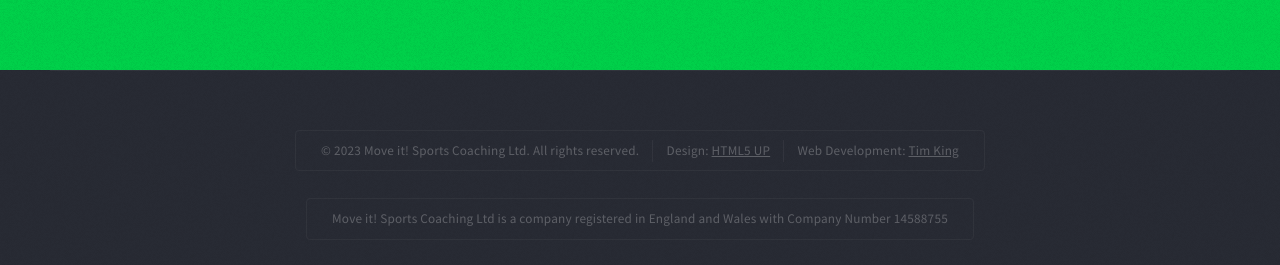
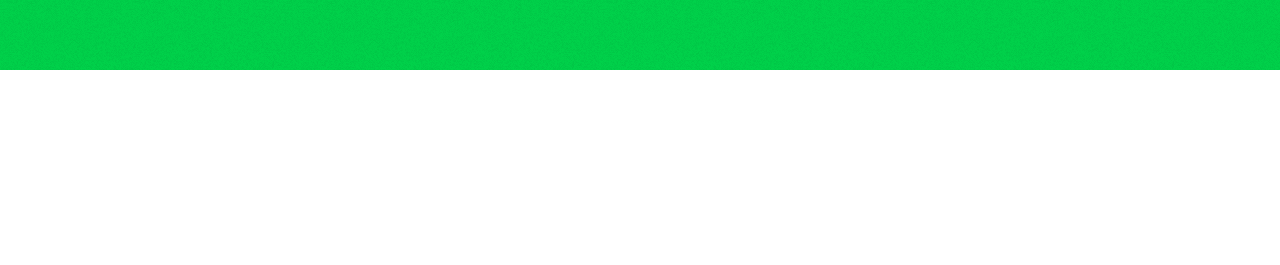
Before and after one commit to Kingtim11/move-it-sports-coaching, a React (Create React App) app: page /bookings in a window 1280 px wide. Shown: the part 1162-1427 px from the top of the page. After the commit the page ends 1232 px from the top, so only its background shows below. Built offline with nearby package versions, Linux system fonts and the light colour scheme.

Commit message:
Footer removed from all pages apart from HomePage

```diff
--- a/src/pages/BookingPage.jsx
+++ b/src/pages/BookingPage.jsx
@@ -1,24 +1,8 @@
 import React from "react";
-import { Link } from "react-router-dom";
 import Bookings from "../components/Bookings";
 import Sections from "../components/Sections";
 
 export default function BookingPage() {
-    function FooterSection() {
-        return (
-            <div id="copyright">
-                <ul>
-                    <li>© 2023 Move it! Sports Coaching Ltd. All rights reserved.</li>
-                    <li>Design: <Link className='link-style2' to="http://html5up.net">HTML5 UP</Link></li>
-                    <li>Web Development: <Link className='link-style2' to="https://timking.netlify.app/">Tim King</Link></li>
-                </ul>
-                <ul>
-                    <li>Move it! Sports Coaching Ltd is a company registered in England and Wales with Company Number 14588755</li>
-                </ul>
-            </div>
-        )
-    }
-
     const sections = [
         {
             sectionId: 'header',
@@ -29,10 +13,6 @@
             divClassName: 'title',
             sectionHeader: 'Bookings',
             content: <Bookings />
-        },
-        {
-            sectionId: 'footer',
-            content: <FooterSection />
         }
     ];
 
--- a/src/pages/MeetTheTeamPage.jsx
+++ b/src/pages/MeetTheTeamPage.jsx
@@ -1,5 +1,4 @@
 import React from "react";
-import { Link } from "react-router-dom";
 import Card from '../components/Card';
 import Sections from "../components/Sections";
 import Josh from "../assets/images/josh.JPEG";
@@ -68,21 +67,6 @@
         // Add more team members here if needed
     ];
 
-    function FooterSection() {
-        return (
-            <div id="copyright">
-                <ul>
-                    <li>© 2023 Move it! Sports Coaching Ltd. All rights reserved.</li>
-                    <li>Design: <Link className='link-style2' to="http://html5up.net">HTML5 UP</Link></li>
-                    <li>Web Development: <Link className='link-style2' to="https://timking.netlify.app/">Tim King</Link></li>
-                </ul>
-                <ul>
-                    <li>Move it! Sports Coaching Ltd is a company registered in England and Wales with Company Number 14588755</li>
-                </ul>
-            </div>
-        )
-    }
-
     const sections = [
         {
             sectionId: 'header',
@@ -106,10 +90,6 @@
                         </div>
                     ))}
                 </div>
-        },
-        {
-            sectionId: 'footer',
-            content: <FooterSection />
         }
     ];
 
--- a/src/pages/WhatWeOfferPage.jsx
+++ b/src/pages/WhatWeOfferPage.jsx
@@ -58,22 +58,6 @@
     );
 }
 
-function FooterSection() {
-    return (
-        <div id="copyright">
-            <ul>
-                <li>© 2023 Move it! Sports Coaching Ltd. All rights reserved.</li>
-
-                <li>Design: <Link className='link-style2' to="http://html5up.net">HTML5 UP</Link></li>
-                <li>Web Development: <Link className='link-style2' to="https://timking.netlify.app/">Tim King</Link></li>
-            </ul>
-            <ul>
-                <li>Move it! Sports Coaching Ltd is a company registered in England and Wales with Company Number 14588755</li>
-            </ul>
-        </div>
-    )
-}
-
 export default function WhatWeOfferPage() {
 
     const sections = [
@@ -110,10 +94,6 @@
                         </ul>
                     </section>
                 </>
-        },
-        {
-            sectionId: 'footer',
-            content: <FooterSection />
         }
     ];
 
--- a/src/styles/Navbar.css
+++ b/src/styles/Navbar.css
@@ -116,7 +116,8 @@
                     display: flex;
                     position: fixed;
                     transform: translateX(0);
-                    padding: 0 1.5em 0 1.5em;
+                    padding: 1em 1.5em 1em 1.5em;
+
                 }
                 .nav-menu ul {
                     position: fixed;
@@ -169,7 +170,7 @@
                             font-size: 0.7em;
                             letter-spacing: 0.25em;
                             height: 5em;
-                            line-height: 3em;
+                            line-height: 4em;
                             -moz-transition: all .25s ease-in-out;
                             -webkit-transition: all .25s ease-in-out;
                             -o-transition: all .25s ease-in-out;
```
